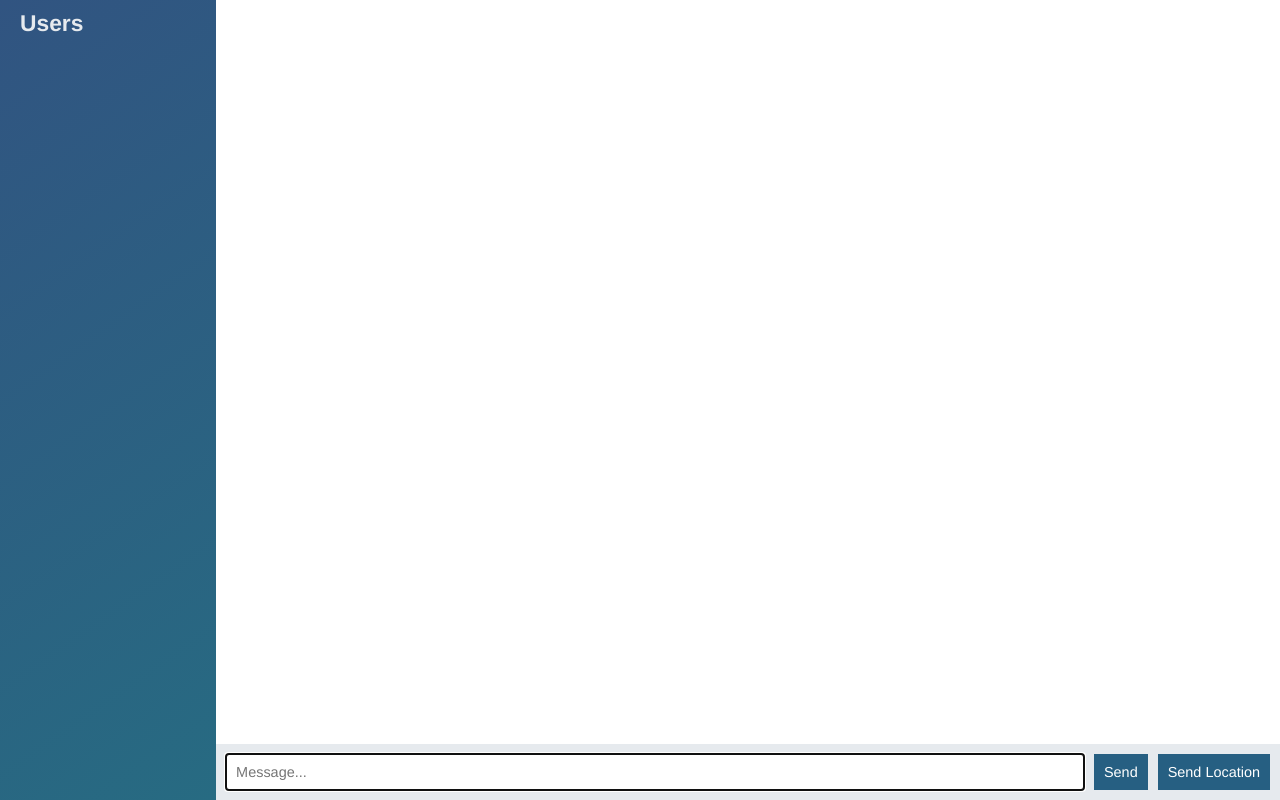
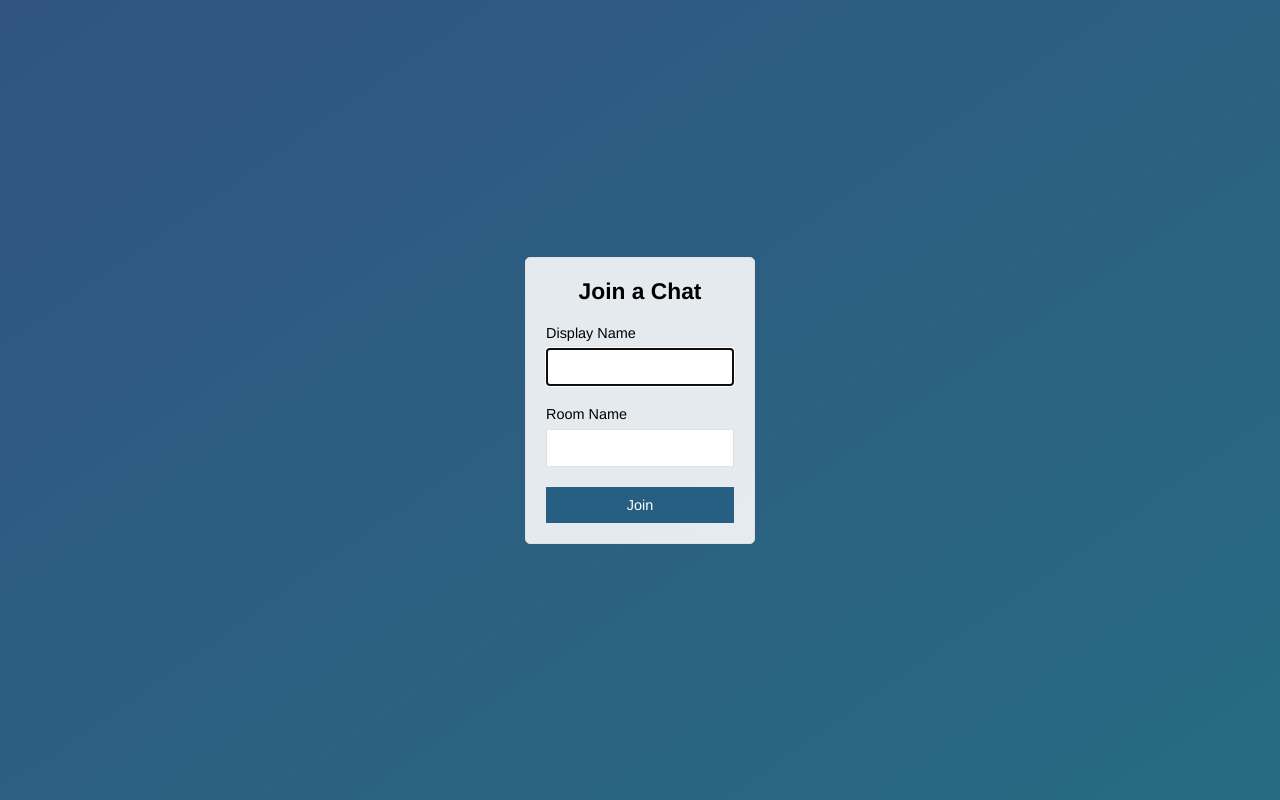
Before and after one commit to merkaba88/node-chat-app, a website: page public/index.html in a window 1280 px wide. Drawn offline with nearby package versions, Linux system fonts and the light colour scheme; no server answers.

Commit message:
Add index.html entry page that submits to chat.html

```diff
--- a/public/index.html
+++ b/public/index.html
@@ -1,67 +1,33 @@
 <!DOCTYPE html>
 <html>
-
   <head>
     <meta charset="utf-8">
-    <title>Node Chat App</title>
+    <title>Join | Chat App</title>
+    <meta name="viewport" content="width=device-width, initial-scale=1, user-scalable=no">
     <link rel="stylesheet" href="/css/styles.css">
   </head>
+  <body class="centered-form">
 
-  <body class="chat">
-
-    <div class="chat__sidebar">
-      <h3>Users</h3>
-      <div id="users" class="">
-
-      </div>
+    <div class="centered-form__form">
+      <form action="/chat.html">
+        <div class="form-field">
+          <h3>Join a Chat</h3>
+        </div>
+        <div class="form-field">
+          <label for="">Display Name</label>
+          <input type="text" name="name" autofocus>
+        </div>
+        <div class="form-field">
+          <label for="">Room Name</label>
+          <input type="text" name="room">
+        </div>
+        <div class="form-field">
+          <button>Join</button>
+        </div>
+      </form>
     </div>
 
-    <div class="chat__main">
-      <ol id="messages" class="chat__messages">
-        <!-- Messages within here -->
-      </ol>
-
-      <div class="chat__footer">
-        <form id="message-form">
-          <input type="text" name="message" placeholder="Message..." autofocus autocomplete="off" />
-          <button>Send</button>
-        </form>
-        <button id="send-location">Send Location</button>
-      </div>
-    </div>
-
-    <script id="message-template" type="text/template">
-      <li class="message">
-        <div class="message__title">
-          <h4>{{from}}</h4>
-          <span>{{createdAt}}</span>
-        </div>
-        <div class="message__body">
-          <p>{{text}}</p>
-        </div>
-      </li>
-    </script>
-
-    <script id="location-template" type="text/template">
-      <li class="message">
-        <div class="message__title">
-          <h4>{{from}}</h4>
-          <span>{{createdAt}}</span>
-        </div>
-        <div class="message__body">
-          <p>
-            <a href="{{url}}" target="_blank">My Location</a>
-          </p>
-        </div>
-      </li>
-    </script>
-
-    <script src="/socket.io/socket.io.js"></script>
-    <script src="/js/libs/jquery-3.2.0.min.js"></script>
-    <script src="/js/libs/moment.js"></script>
-    <script src="/js/libs/mustache.js"></script>
-    <script src="/js/index.js"></script>
+    <script src=""></script>
 
   </body>
-
 </html>
```
Also changed, not shown: public/chat.html (added, +68 -0 lines), public/js/chat.js (renamed from public/js/index.js).
